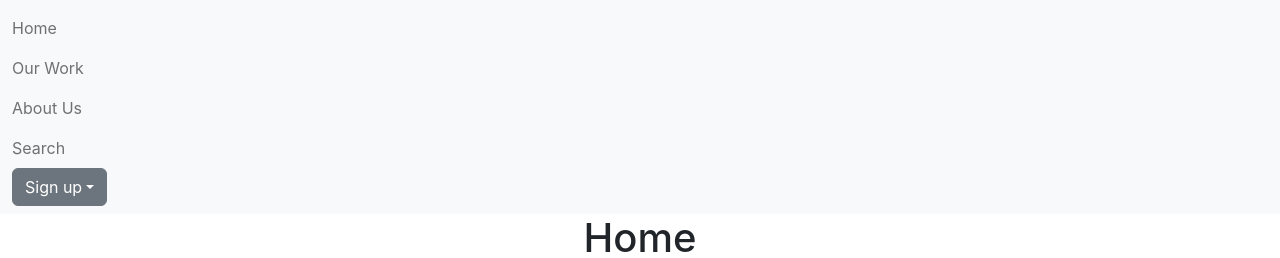
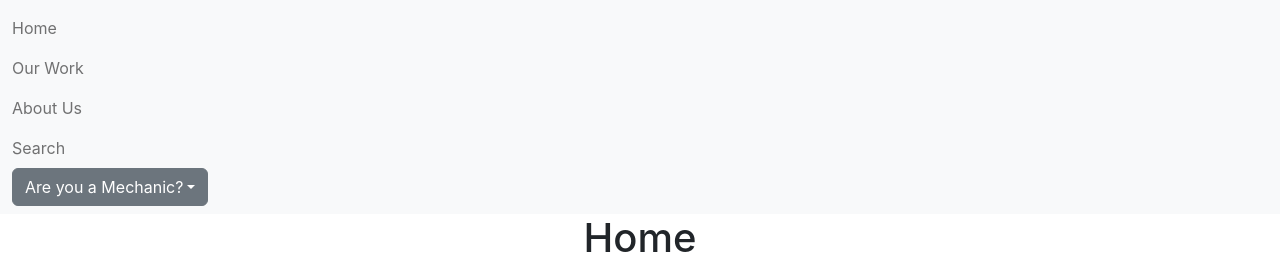
Before and after one commit to BrianWangila/Dial-A-Mechanic, a React (Create React App) app: page / in a window 1280 px wide. Shown: the top 258 px of the page. Built offline with nearby package versions, Linux system fonts and the light colour scheme; data requests are answered from the project's data file.

Commit message:
create login form and Link path

```diff
--- a/src/components/App.js
+++ b/src/components/App.js
@@ -5,6 +5,7 @@ import AboutUs from './AboutUs';
 import OurWork from './OurWork';
 import {BrowserRouter as Router, Route, Routes } from 'react-router-dom';
 import MechanicDetails from './MechanicDetails';
+import Login from './Login';
 
 function App() {
   return (
@@ -20,6 +21,8 @@ function App() {
         <Route exact path="/about-us" element={<AboutUs/>}></Route>
         <Route exact path="/search" element={<Search/>}></Route>
         <Route exact path="/mechanic/:mechId" element={<MechanicDetails/>}></Route>
+        <Route exact path="/mechanic/:login" element={<Login/>}></Route>
+
       </Routes>
     </Router>
 
--- a/src/components/MechanicDetails.js
+++ b/src/components/MechanicDetails.js
@@ -39,7 +39,7 @@ export default function MechanicDetails(){
 
   return(
     <div>
-      <center style={{marginTop: 20+"px", marginBottom: 20+"px"}}>
+      <center className="container" style={{marginTop: 20+"px", marginBottom: 20+"px"}}>
         <h2>{shopName}</h2>
         <div className="card" style={{width: 40+"rem"}}>
           <img src={image} className="card-img-top" alt={name}/>
--- a/src/components/Navbar.js
+++ b/src/components/Navbar.js
@@ -20,13 +20,13 @@ function Navbar(){
           <li className="nav-item">
             <Link to="/search" className="nav-link">Search</Link>
           </li>
-          <div class="dropdown">
-            <button class="btn btn-secondary dropdown-toggle" type="button" data-bs-toggle="dropdown" aria-expanded="">
-              Sign up
+          <div className="dropdown">
+            <button className="btn btn-secondary dropdown-toggle" type="button" data-bs-toggle="dropdown" aria-expanded="">
+              Are you a Mechanic?
             </button>
-            <ul class="dropdown-menu">
+            <ul className="dropdown-menu">
               <li className="nav-item">
-                <Link to="/" className="nav-link">As A Mechanic</Link>
+                <Link to="/mechanic/login" className="nav-link">Create Account</Link>
               </li>
             </ul>
           </div>
```
